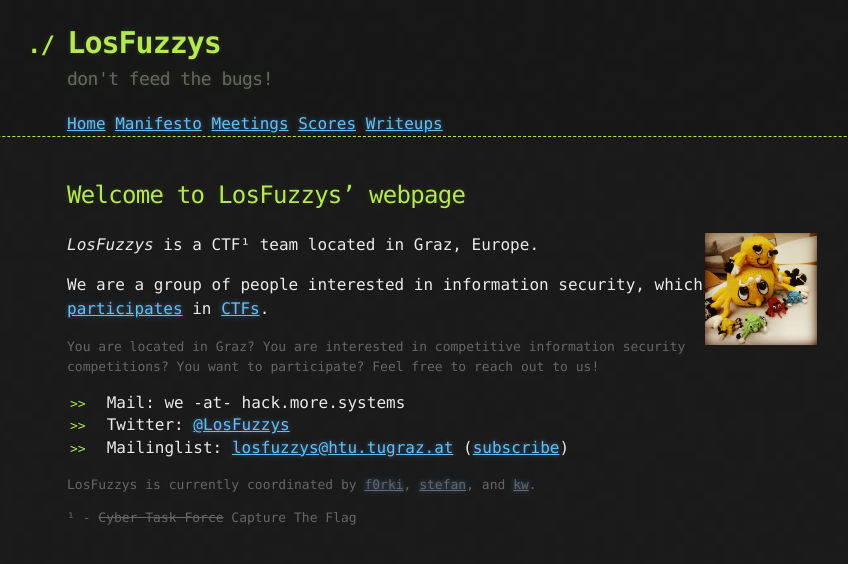
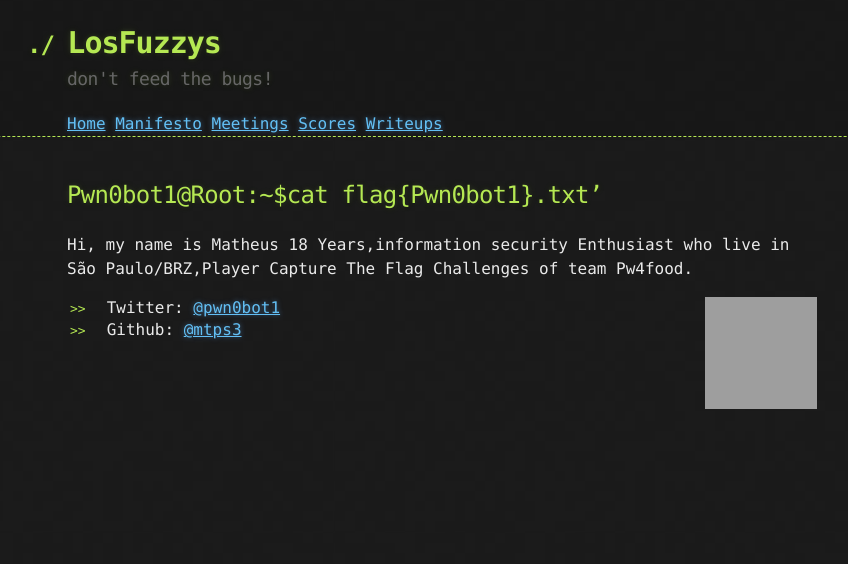
Before and after one commit to mtps3/Mtps3.github.io, a Jekyll site: the page built from index.md, in a window 1280 px wide. Shown: the top 564 px of the page, without its empty margins (198-1046 px from the left). Built offline with Jekyll 4.4.1, drawn with Linux system fonts in a browser that asks for light colours; grey boxes are pictures that could not be loaded.

Commit message:
Update index.md

```diff
--- a/index.md
+++ b/index.md
@@ -4,24 +4,17 @@ title: Home
 permalink: /
 ---
 
-## Welcome to LosFuzzys' webpage
-
-<img src="/images/fuzzy.jpg" style="width:7em; height:7em; float:right;" />
-
-*LosFuzzys* is a CTF¹ team located in Graz, Europe.
-
-We are a group of people interested in information security, which [participates](https://ctftime.org/team/8323) in [CTFs](https://ctftime.org/ctf-wtf/).
-
-<p class="small dark">You are located in Graz? You are interested in competitive information security competitions? You want to participate? Feel free to reach out to us!</p>
+## Pwn0bot1@Root:~$cat flag{Pwn0bot1}.txt'
 
 
-* Mail: we -at- hack.more.systems
-* Twitter: [@LosFuzzys](https://twitter.com/LosFuzzys)
-* Mailinglist: [losfuzzys@htu.tugraz.at](mailto:losfuzzys@htu.tugraz.at) ([subscribe](https://mail.htu.tugraz.at/cgi-bin/mailman/listinfo/losfuzzys))
-
-<p class="small dark">LosFuzzys is currently coordinated by <a href="https://twitter.com/f0rki">f0rki</a>, <a href="https://twitter.com/stefan2904">stefan</a>, and <a href="https://twitter.com/__kaydoubleu__">kw</a>.</p>
+Hi, my name is Matheus
+18 Years,information security Enthusiast who live in São Paulo/BRZ,Player Capture The Flag Challenges of team Pw4food.
 
 
-<p class="small dark">
-¹ - <strike>Cyber Task Force</strike> Capture The Flag
-</p>
+<img src="/images/p4f.png" style="width:7em; height:7em; float:right;" />
+
+
+
+
+* Twitter: [@pwn0bot1](https://twitter.com/pwn0bot1)
+* Github: [@mtps3](https://github.com/mtps3)
```
